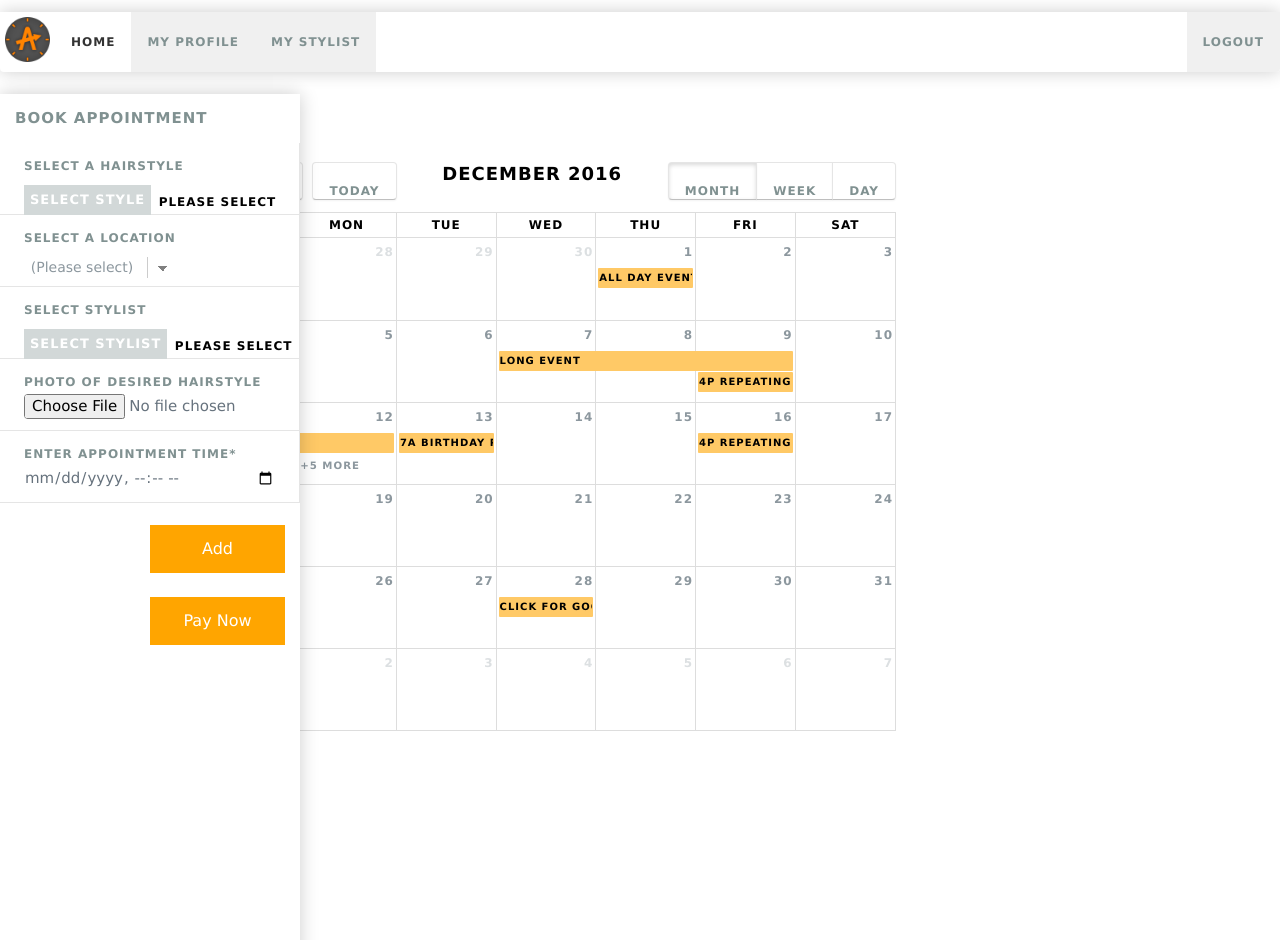
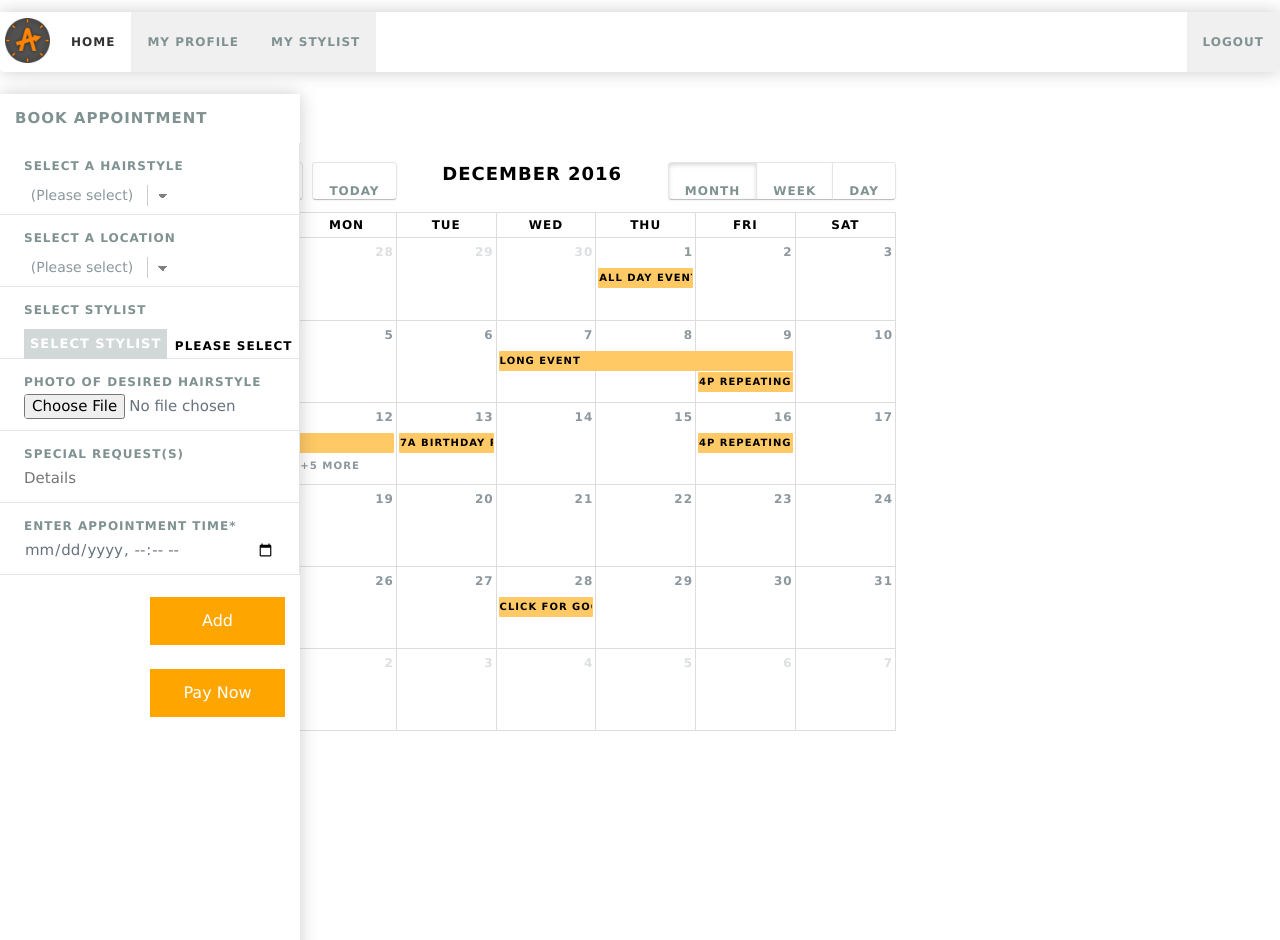
Before and after one commit to Lohomore/Appointer, a PHP site: page /customer_view.html in a window 1280 px wide. Run offline with PHP 8.4, Linux system fonts and the light colour scheme; lists and menus that the app fills with data are empty; some libraries are stand-ins or nearby versions.

Commit message:
Add files via upload

```diff
--- a/appointment_handler.js
+++ b/appointment_handler.js
@@ -1,6 +1,5 @@
 document.getElementById("newAppointment").addEventListener("click", addAppointment);
-document.getElementById("selectedHairstyle").addEventListener("click", selectHairstyle);
-document.getElementById("selectedHairstylist").addEventListener("click", selectHairstylist);
-document.getElementsByClassName("close")[0].addEventListener("click",closeSelectHairstyle);
-document.getElementsByClassName("close")[1].addEventListener("click",closeSelectHairstylist);
-document.getElementsByClassName("close")[2].addEventListener("click",closeEvent);
+document.getElementById("selectedHairstylist").addEventListener("click", openHairstylistWindow);
+document.getElementById("selectStylistGrid").addEventListener("click", selectHairstylist);
+document.getElementsByClassName("close")[0].addEventListener("click",closeSelectHairstylist);
+document.getElementsByClassName("close")[1].addEventListener("click",closeEvent);
--- a/customer_view.html
+++ b/customer_view.html
@@ -238,17 +238,10 @@ $(document).ready(function() {
        <!-- START OF SIDE PANEL -->
       <div class="sidepanel__wrapper">
           <h2 class="bookAppointmentHeader" id="bookAppointment-title">Book appointment</h2>
+
                <div class="sminputs">
               <div class="input full">
                   <label class="string optional" for="user-name" id="label-bookAppointment">Select a hairstyle</label>
-
-                  <!-- The popup box for selecting a hairstyle-->
-                  <div id="hairPopup" class="popup__wrapper">
-
-                    <!-- Modal content -->
-                    <div id="popup__content" class="popup__content">
-                        <span class="close">&times;</span>
-                        <p>Select a Hairstyle</p>
 
                 <div class="styled-select">
                     <select id="selectHairstyle">
@@ -260,17 +253,6 @@ $(document).ready(function() {
                         <option value="perm">Perm</option>
                     </select>
                   </div>
-
-                        <br /><br />
-                            <button id="submitSelectedHairstyle" class="bookAppointmentButton">Confirm</button>
-                            <button id="cancelSelectedHairstyle" class="bookAppointmentButton">Cancel</button>
-                        <br /><br />
-
-                    </div>
-                  </div>
-
-                  <button class="bookAppointmentButton" id="selectHairstyleButton">Select Style</button>
-                  <p id="selectHairstyleInput">Please select</p>
               </div>
             </div>
 
@@ -377,10 +359,6 @@ $(document).ready(function() {
                     <br><br><br><br><br><br><br><br><br><br><br><br><br>
                     </div>
                     </span>
-                    <br>
-                    <button id="submitSelectedHairstylist" class="bookAppointmentButton">Confirm</button>
-                    <button id="cancelSelectedHairstylist" class="bookAppointmentButton">Cancel</button>
-                    <button id="defaultSelectedHairstylist" class="bookAppointmentButton">Set as My Stylist</button>
                     <br><br>
                     </div>
                   </div>
@@ -395,6 +373,13 @@ $(document).ready(function() {
               <div class="input full">
                 <label class="string optional" for="user-name" id="label-appointmentUpload">photo of desired hairstyle</label>
                 <input type="file" name="appointmentPic">
+              </div>
+            </div>
+
+            <div class="sminputs">
+              <div class="input full">
+                <label class="string optional" for="user-name" id="label-appointmentRequests">Special Request(s)</label>
+                <input class="string optional" maxlength="255" id="appointmentRequests" placeholder="Details" type="text" size="50" />
               </div>
             </div>
 
--- a/style-sheet-large.css
+++ b/style-sheet-large.css
@@ -228,7 +228,7 @@ select.minimal:focus {
 
 .toolbarLogo {
     float: left;
-    margin-top: 5px;
+    margin-top: 0.5%;
     margin-left: 5px;
     margin-right: 5px;
     height: 45px;
--- a/validation.js
+++ b/validation.js
@@ -1182,33 +1182,21 @@ function newCustomerAppointment(event)
 }
 
 
-function selectHairstylist(event)
+function openHairstylistWindow(event)
 {
     var modal = document.getElementById("popupStylist");
     modal.style.display = "block";
     //var inner = document.getElementById("popup__content");
-    document.getElementById("submitSelectedHairstylist").addEventListener("click", closeSelectHairstylist);
-    document.getElementById("cancelSelectedHairstylist").addEventListener("click", closeSelectHairstylist);
 }
 
+function selectHairstylist(event)
+{
+    document.getElementById("selectHairstylistInput").innerHTML = event.target.innerHTML;
+    closeSelectHairstylist();
+}
 
 function closeSelectHairstylist(event)
 {
-    // if the "Confirm" button was pressed, save the selected hairstylist
-    if(event.target.id == "submitSelectedHairstylist")
-    {
-     /*
-        if(selectedHairstyle == defaultOption)
-        {
-            document.getElementById("selectHairstylistInput").innerHTML = "No stylist";
-        }
-        else
-        {
-            document.getElementById("selectHairstylistInput").innerHTML = selectedHairstyle;
-        }
-        */
-    }
-
      var modal = document.getElementById("popupStylist");
      modal.style.display = "none";
 }
```
Lines whose indentation alone changed are shown as unchanged.
